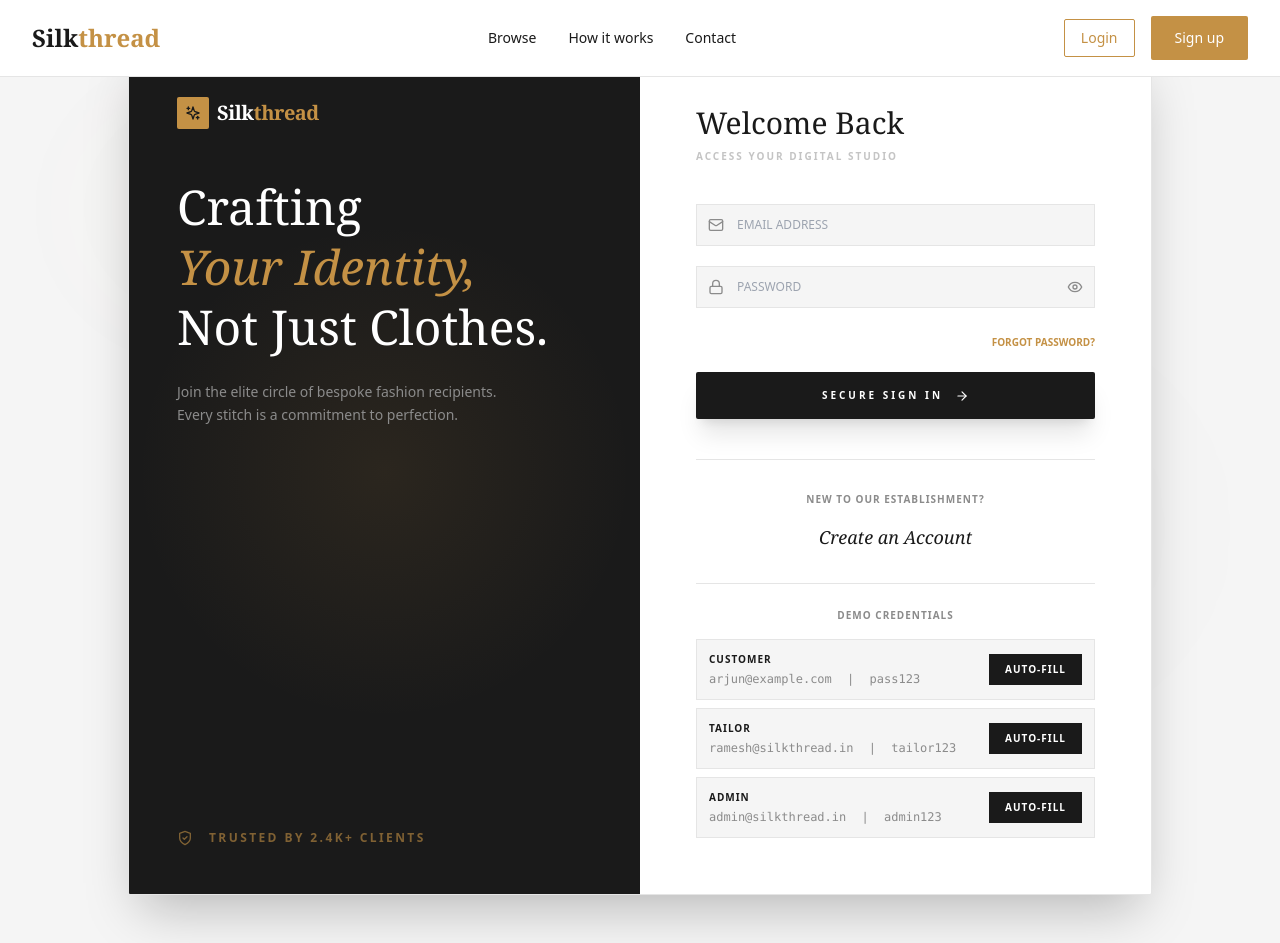
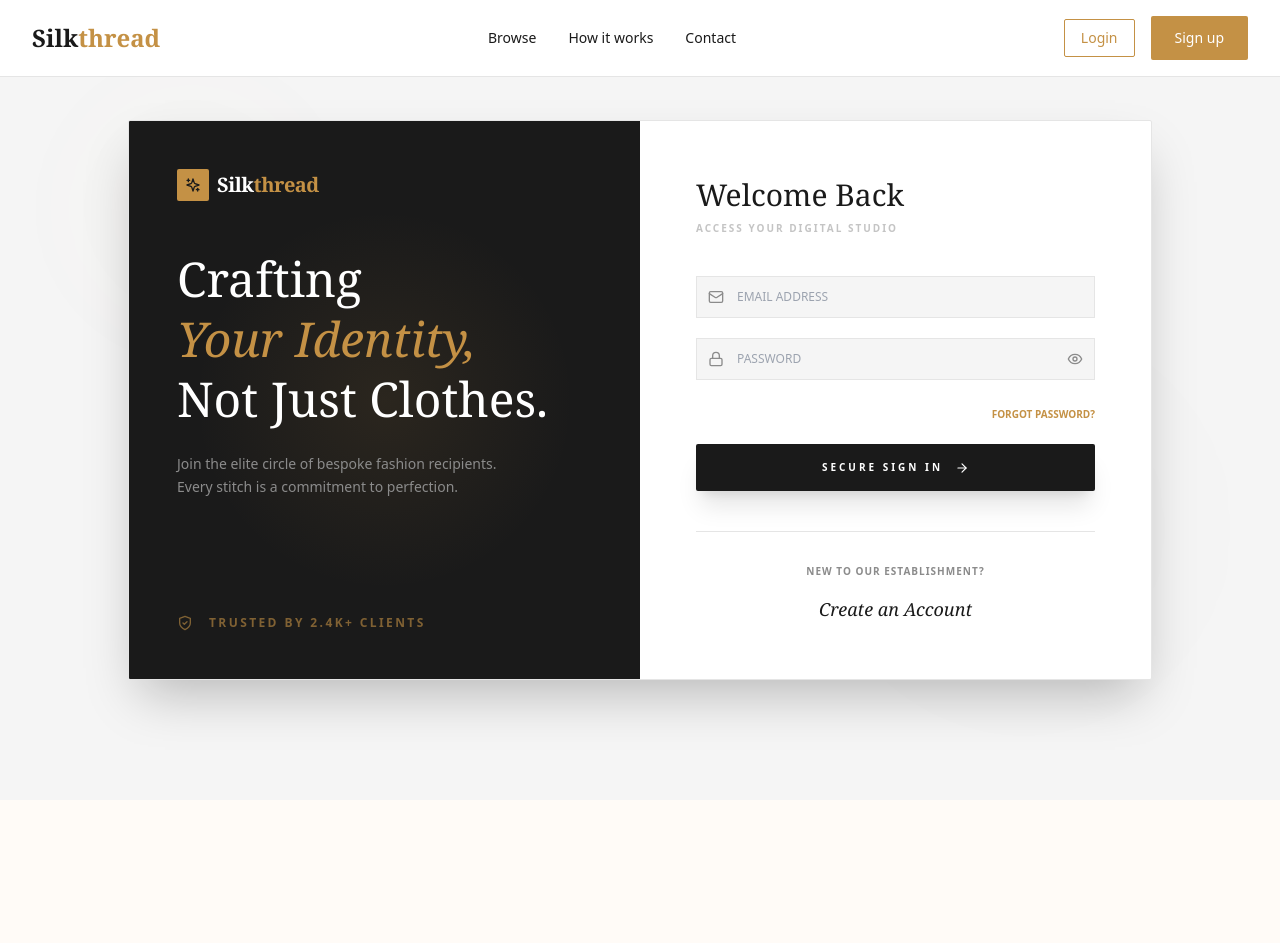
Before and after one commit to sakthiganesh2003/skill_thread_frontend, a Next.js app: page /login in a window 1280 px wide. After the commit the page ends 800 px from the top, so only its background shows below. Built offline with nearby package versions, Linux system fonts and the light colour scheme.

Commit message:
Remove demo credentials from login page

```diff
--- a/src/app/login/page.tsx
+++ b/src/app/login/page.tsx
@@ -241,37 +241,7 @@ export default function LoginPage() {
                     </button>
                 </div>
 
-                {/* Quick Demo Credentials */}
-                {!isRegister && (
-                    <div className="mt-8 pt-6 border-t border-border">
-                        <p className="text-[10px] font-black uppercase tracking-widest text-warm-gray mb-4 text-center">
-                            Demo Credentials
-                        </p>
-                        <div className="grid grid-cols-1 gap-2">
-                            {[
-                                { role: 'Customer', email: 'arjun@example.com', pass: 'pass123' },
-                                { role: 'Tailor', email: 'ramesh@silkthread.in', pass: 'tailor123' },
-                                { role: 'Admin', email: 'admin@silkthread.in', pass: 'admin123' }
-                            ].map(demo => (
-                                <div key={demo.role} className="flex flex-col sm:flex-row items-center justify-between bg-surface border border-border p-3 hover:border-gold transition-all">
-                                    <div className="text-left mb-2 sm:mb-0">
-                                        <div className="text-[10px] font-black uppercase tracking-widest text-dark">{demo.role}</div>
-                                        <div className="text-xs text-warm-gray font-mono mt-1">
-                                            {demo.email} <span className="mx-2">|</span> {demo.pass}
-                                        </div>
-                                    </div>
-                                    <button
-                                        type="button"
-                                        onClick={() => setFormData({ ...formData, email: demo.email, password: demo.pass })}
-                                        className="bg-dark text-white px-4 py-2 text-[10px] font-black uppercase tracking-widest hover:bg-gold hover:text-dark transition-colors"
-                                    >
-                                        Auto-Fill
-                                    </button>
-                                </div>
-                            ))}
-                        </div>
-                    </div>
-                )}
+
             </div>
 
         </div>
```
